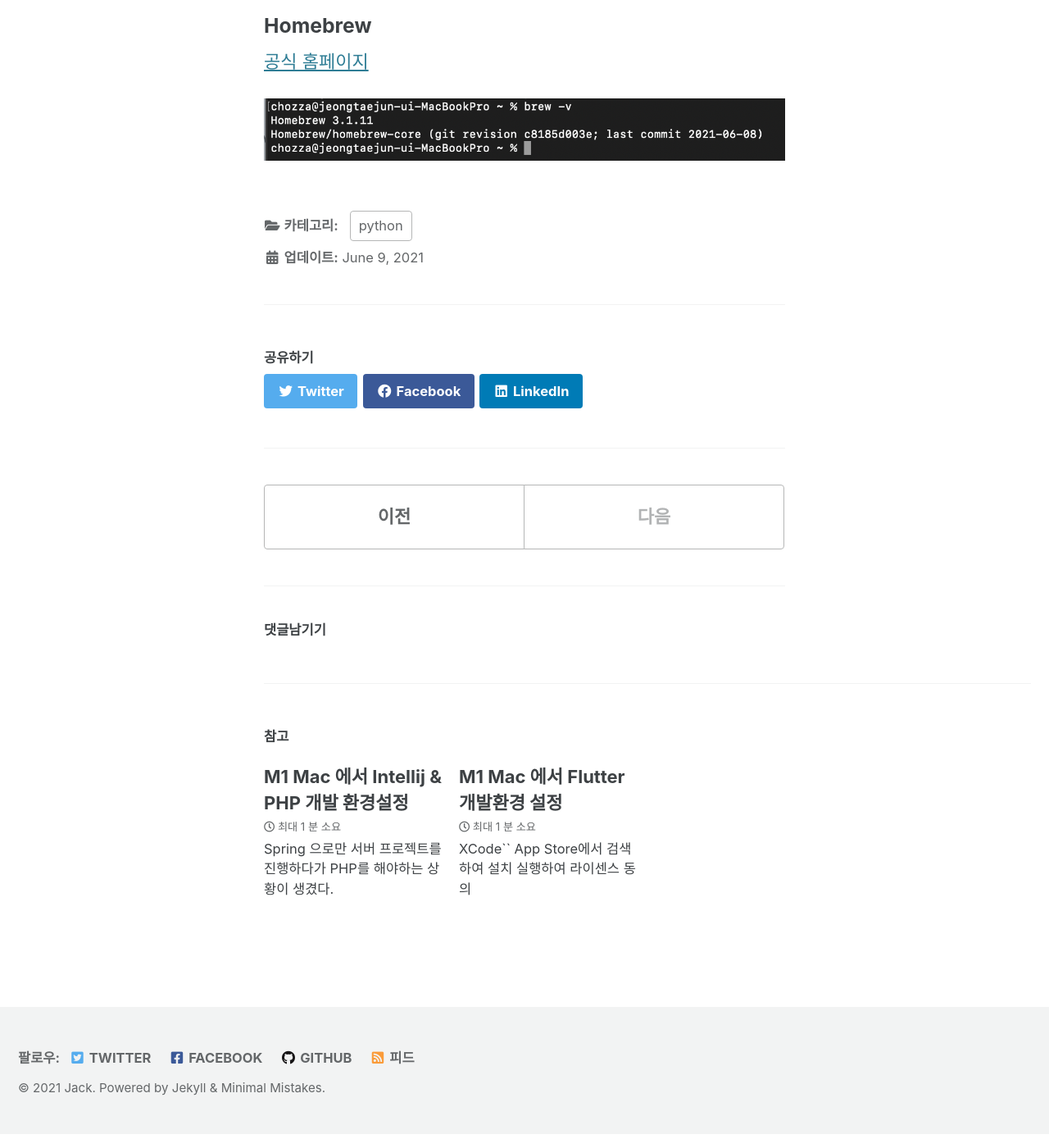
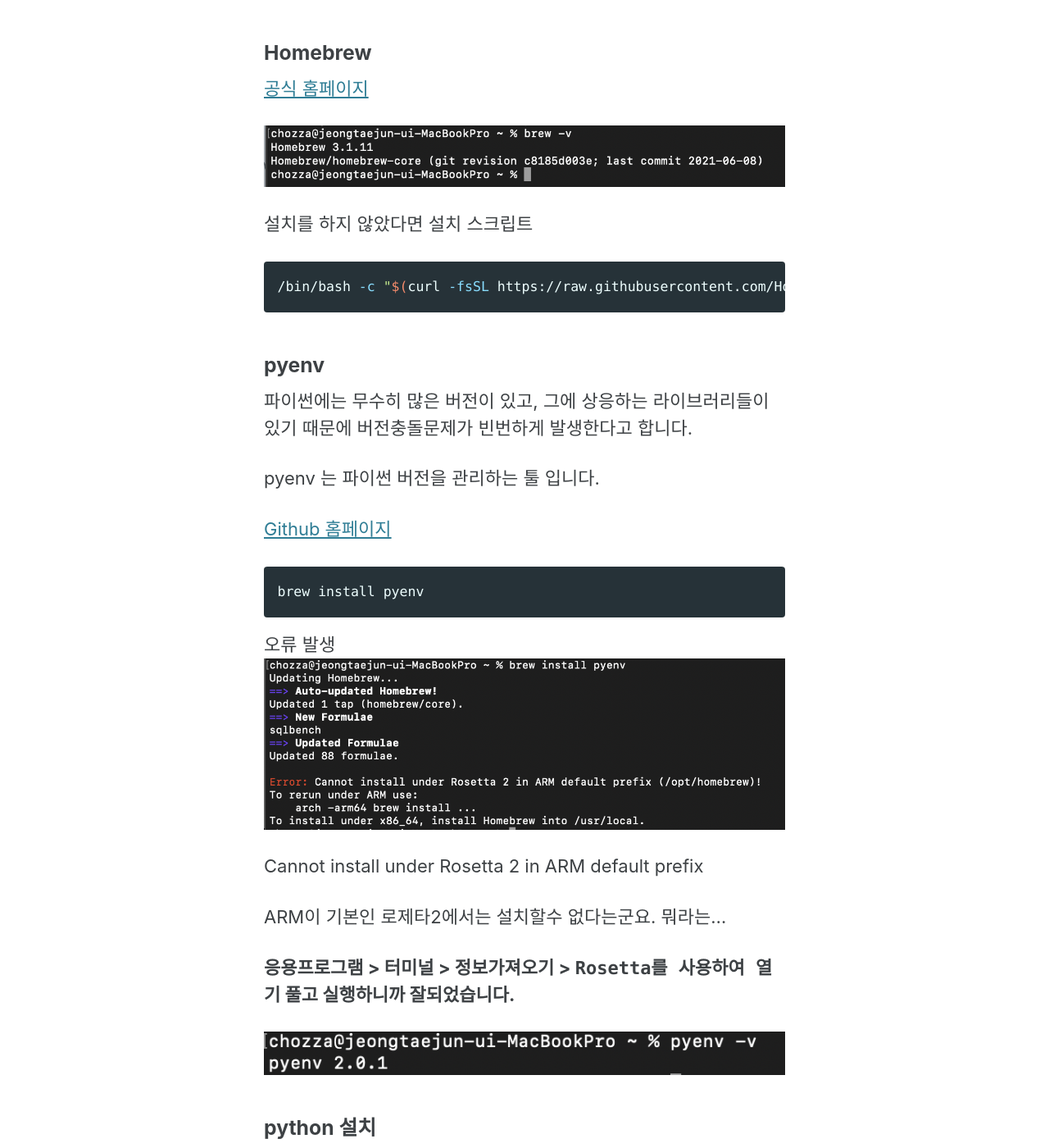
Before and after one commit to chozzaDev/chozzaDev.github.io, a Jekyll site: the page built from _posts/2021-06-10-setup-python.markdown, in a window 1280 px wide and 1400 px high, scrolled down 535 px. Shown: the whole window at 82% size. Built offline with Jekyll 4.4.1, drawn with Linux system fonts in a browser that asks for light colours; cached includes are drawn as plain includes; some of the changed text lies outside the part shown.

Commit message:
임시 커밋

````diff
--- a/_posts/2021-06-10-setup-python.markdown
+++ b/_posts/2021-06-10-setup-python.markdown
@@ -10,8 +10,47 @@ Fast API를 사용하여 회사에서 서비스하는 API서버를 구축하려
 
 지금 쓰는 장비가 Macbook Pro 13 M1 이기에 M1 기준으로 진행한다.
 
-# Python 설치에 앞서...
+## Python 설치에 앞서...
 ### Homebrew
 [공식 홈페이지](https://brew.sh/index_ko "Homebrew 공식홈페이지")
 
 ![버전확인](/assets/images/2021/06/20210610_01.png "버전확인 결과")
+
+설치를 하지 않았다면 설치 스크립트
+```sh
+/bin/bash -c "$(curl -fsSL https://raw.githubusercontent.com/Homebrew/install/HEAD/install.sh)"
+```
+
+### pyenv
+
+파이썬에는 무수히 많은 버전이 있고, 그에 상응하는 라이브러리들이 있기 때문에 버전충돌문제가 빈번하게 발생한다고 합니다.
+
+pyenv 는 파이썬 버전을 관리하는 툴 입니다.
+
+[Github 홈페이지](https://github.com/pyenv/pyenv)
+
+```sh
+brew install pyenv
+```
+
+오류 발생
+![오류발생](/assets/images/2021/06/20210610_02.png "이런...")
+
+Cannot install under Rosetta 2 in ARM default prefix
+
+ARM이 기본인 로제타2에서는 설치할수 없다는군요. 뭐라는...
+
+__응용프로그램 > 터미널 > 정보가져오기 > `Rosetta를 사용하여 열기` 풀고 실행하니까 잘되었습니다.__
+
+![설치 성공](/assets/images/2021/06/20210610_03.png "pyenv 성공")
+
+### python 설치
+[공식 홈페이지](https://www.python.org/)
+
+글작성일 기준 공식홈페이지의 가장 최신버전은 3.9.5
+
+```shell
+pyenv install 3.9.5
+```
+
+![설치 성공](/assets/images/2021/06/20210610_04.png "python 성공")
````
Also changed, not shown: assets/images/2021/06/20210610_02.png (added), assets/images/2021/06/20210610_03.png (added), assets/images/2021/06/20210610_04.png (added).
